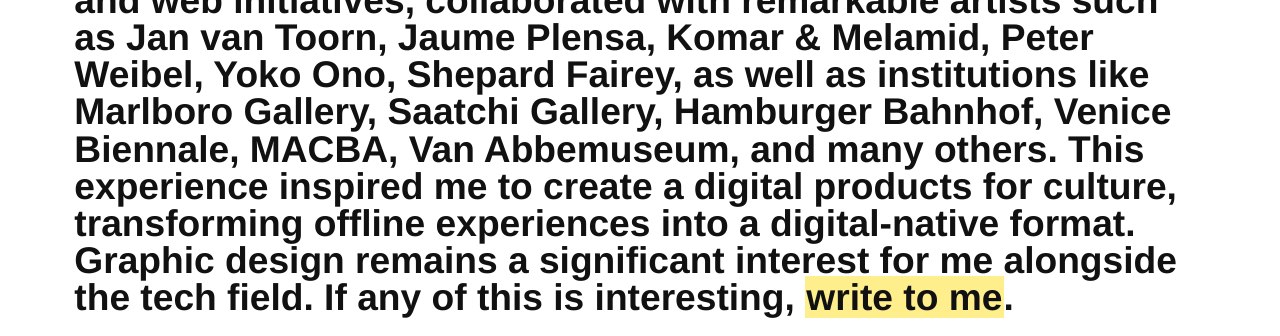
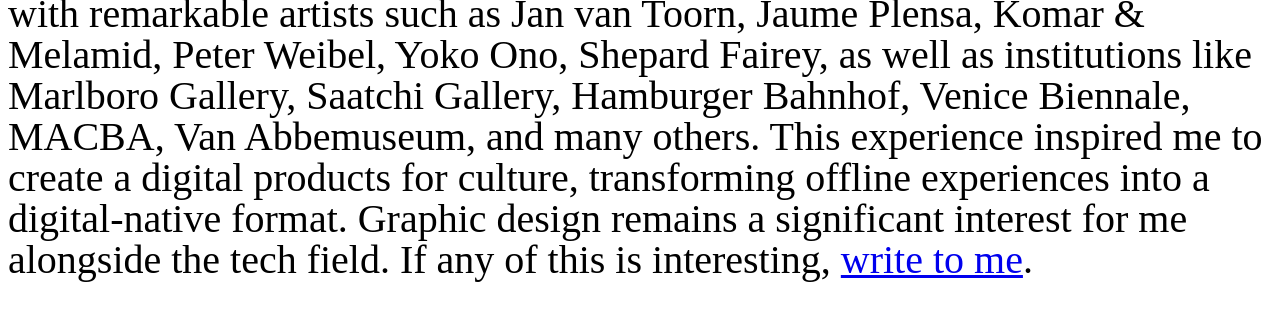
Before and after one commit to yurykopytov/yurykopytov.github.io, a plain HTML site: page index.html in a window 1280 px wide. Shown: the part 464-800 px from the top of the page. Drawn offline with Linux system fonts and the light colour scheme.

Commit message:
Use plain HTML homepage with viewport text resizing

```diff
--- a/index.html
+++ b/index.html
@@ -10,100 +10,19 @@
   <meta property="og:type" content="website">
   <meta property="og:url" content="https://yrykpytv.de/">
   <link rel="canonical" href="https://yrykpytv.de/">
-  <style>
-    *, *::before, *::after {
-      box-sizing: border-box;
-      margin: 0;
-      padding: 0;
-    }
-
-    :root {
-      color-scheme: light;
-      --text: #111111;
-      --muted: #9a9a9a;
-      --paper: #ffffff;
-      --selection: #f3cf55;
-      --link: #FFEE8C;
-      --fit-font-size: clamp(21px, 2.35vw, 38px);
-      --fit-line-height: 1;
-    }
-
-    html {
-      min-height: 100%;
-      background: var(--paper);
-      color: var(--text);
-      font-family: Arial, Helvetica, sans-serif;
-      font-size: var(--fit-font-size);
-      font-weight: 700;
-      letter-spacing: 0;
-    }
-
-    body {
-      min-height: 100%;
-      line-height: var(--fit-line-height);
-      text-rendering: geometricPrecision;
-    }
-
-    ::selection {
-      background: var(--selection);
-      color: var(--text);
-    }
-
-    main {
-      max-width: 36em;
-      margin: 0 auto;
-      padding: 0.5rem 2rem;
-    }
-
-    p {
-      font-size: 1rem;
-      hyphens: none;
-      -webkit-hyphens: none;
-      hanging-punctuation: first last;
-    }
-
-    p + p {
-      margin-top: 0.5em;
-    }
-
-    a,
-    a:visited {
-      background: var(--link);
-      color: var(--text);
-      padding-inline: 0.03em;
-      text-decoration: none;
-      -webkit-box-decoration-break: clone;
-      box-decoration-break: clone;
-    }
-
-    a:focus-visible {
-      outline: 0.08em solid currentColor;
-      outline-offset: 0.12em;
-    }
-
-    @media (max-width: 700px) {
-      main {
-        padding-inline: 1.5rem;
-      }
-    }
-
-    @media (max-width: 420px) {
-      main {
-        padding-inline: 1rem;
-      }
-    }
-  </style>
 </head>
 <body>
   <main aria-label="Personal introduction">
     <p>Hi all, I'm Yury, a product manager based in Berlin, working at <a href="https://rasa.com/">Rasa</a> on infrastructure for enterprise AI agents. Before that, I joined <a href="https://anytype.io/">Anytype</a> to launch its first product — a local-first, open-source workspace focused on data ownership. Prior to that, I developed <a href="https://ya.ru/alice">Alice</a>, Yandex's voice assistant, and introduced <a href="https://yandex.com/blog/yacompany-com/yet-another-conference-2021-turning-a-new-page">its first LLM-powered features</a> a year before chatgpt. Throughout my career, I've explored various technological stacks, including mobile and performance marketing, e2ee technologies, and recsys.</p>
 
-    <p>Years earlier, I also managed <a href="https://yrykpytv.de/design/">the design and publishing department</a> at a contemporary art museum, where I led design and web initiatives, collaborated with remarkable artists such as Jan van Toorn, Jaume Plensa, Komar &amp; Melamid, Peter Weibel, Yoko Ono, Shepard Fairey, as well as institutions like Marlboro Gallery, Saatchi Gallery, Hamburger Bahnhof, Venice Biennale, MACBA, Van Abbemuseum, and many others. This experience inspired me to create a digital products for culture, transforming offline experiences into a digital-native format. Graphic design remains a significant interest for me alongside the tech field. If any of this is interesting, <a href="https://mail.google.com/mail/?view=cm&amp;fs=1&amp;to=yrykpytv%40gmail.com&amp;su=Hi%20from%20the%20website" target="_blank" rel="noopener noreferrer">write to me</a>.</p>
+    <p>Years earlier, I also managed <a href="design/">the design and publishing department</a> at a contemporary art museum, where I led design and web initiatives, collaborated with remarkable artists such as Jan van Toorn, Jaume Plensa, Komar &amp; Melamid, Peter Weibel, Yoko Ono, Shepard Fairey, as well as institutions like Marlboro Gallery, Saatchi Gallery, Hamburger Bahnhof, Venice Biennale, MACBA, Van Abbemuseum, and many others. This experience inspired me to create a digital products for culture, transforming offline experiences into a digital-native format. Graphic design remains a significant interest for me alongside the tech field. If any of this is interesting, <a href="https://mail.google.com/mail/?view=cm&amp;fs=1&amp;to=yrykpytv%40gmail.com&amp;su=Hi%20from%20the%20website" target="_blank" rel="noopener noreferrer">write to me</a>.</p>
   </main>
   <script>
     (() => {
       const root = document.documentElement;
       const content = document.querySelector("main");
+      // Include paragraph margins in the measured content box.
+      content.style.display = "flow-root";
       const minimumFontSize = 12;
       const maximumFontSize = 80;
       let resizeFrame;
@@ -112,15 +31,17 @@
         window.visualViewport?.height ?? root.clientHeight;
 
       const setFontSize = (size) => {
-        root.style.setProperty("--fit-font-size", `${size}px`);
+        root.style.fontSize = `${size}px`;
       };
 
       const setLineHeight = (size) => {
-        root.style.setProperty("--fit-line-height", size);
+        root.style.lineHeight = size;
       };
 
       const fitContentToViewport = () => {
-        const availableHeight = Math.floor(viewportHeight()) - 1;
+        const bodyStyle = window.getComputedStyle(document.body);
+        const verticalMargins = parseFloat(bodyStyle.marginTop) + parseFloat(bodyStyle.marginBottom);
+        const availableHeight = Math.floor(viewportHeight() - verticalMargins) - 8;
         let lowerBound = minimumFontSize;
         let upperBound = maximumFontSize;
         let bestFit = minimumFontSize;
```
